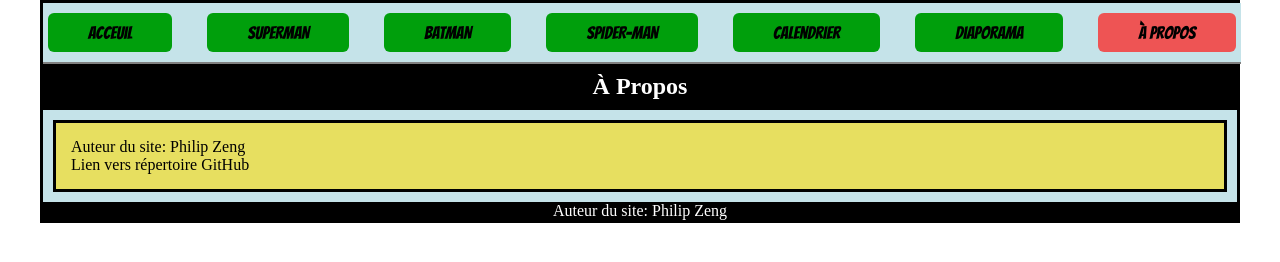
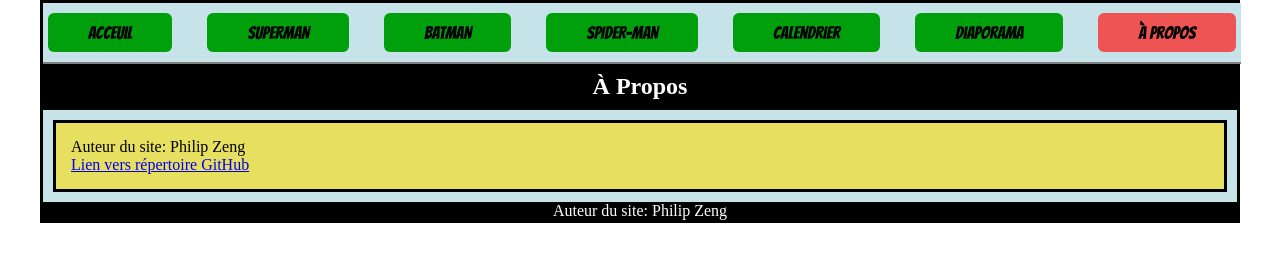
Before and after one commit to Philip-Zeng-2/PFI-2022, a plain HTML site: page about.html in a window 1280 px wide. Drawn offline with Linux system fonts and the light colour scheme; a web font is replaced by a local one.

Commit message:
ajouter lien

```diff
--- a/about.html
+++ b/about.html
@@ -32,7 +32,7 @@
                   Auteur du site: Philip Zeng
                </p>
                <p>
-                  Lien vers répertoire GitHub
+                  <a href="https://github.com/Philip-Zeng-2/PFI-2022">Lien vers répertoire GitHub</a>
                </p>
             </div>
          </div>
```
